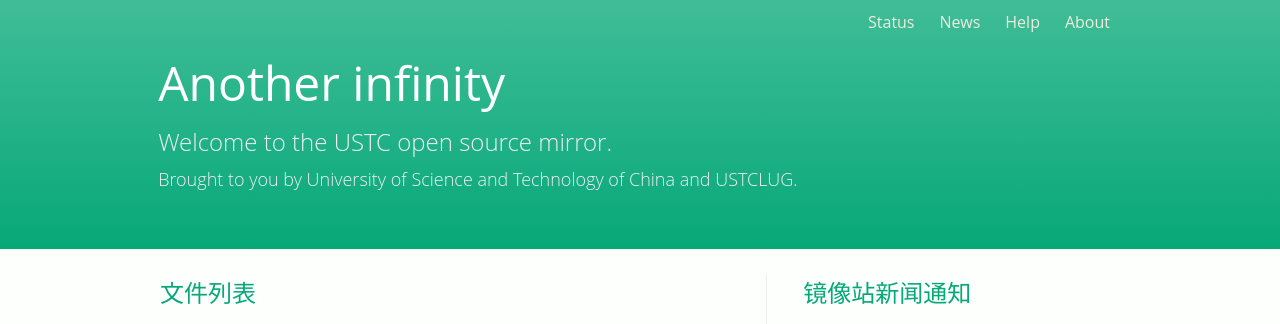
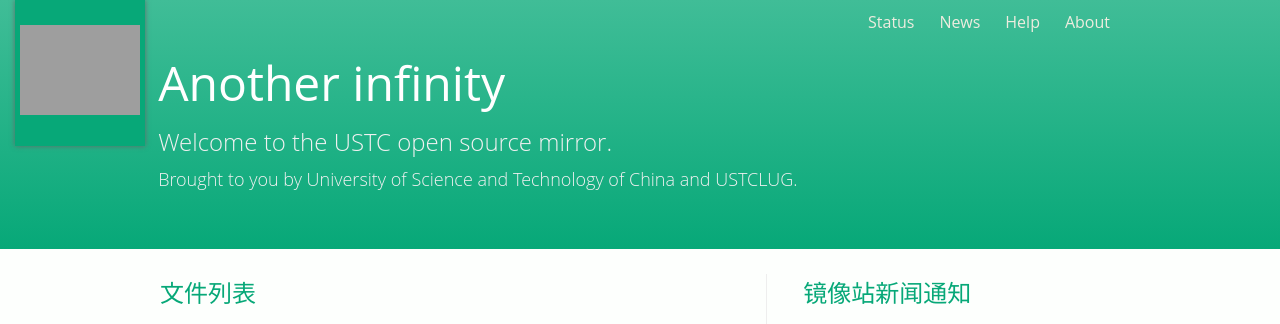
Before and after one commit to ustclug/mirrors-index, a Python web app: template templates/index.html in a window 1280 px wide. Shown: the top 324 px of the page. Run offline with Jinja, Linux system fonts and the light colour scheme; the template is opened without the code that fills it, so the values that code supplies are empty; some web fonts are replaced; grey boxes are pictures that could not be loaded.

Commit message:
A temporary banner for SFD2015

```diff
--- a/templates/header.html
+++ b/templates/header.html
@@ -1,3 +1,10 @@
+<!-- 2015 SFD advertisement. Remember to remove after it. -->
+<div id="banner">
+      <a href="https://lug.ustc.edu.cn/wiki/lug/sfd">
+              <img style="width:100%;" src="http://ftp.ustclug.org/%E6%B4%BB%E5%8A%A8/2015.09.19_SFD/banner.png"></img>
+                </a>
+</div>
+
 <div id="header">
     <ul id="headlinks">
         <li><a href="/status/" target="_blank">Status</a></li>
--- a/templates/style.html
+++ b/templates/style.html
@@ -269,7 +269,20 @@
 .modalcontent select{
     width:300px;
 }
+#banner{
+    display: none;
+}
 @media screen and (min-width:750px) {
+    #banner{
+        display: inline;
+        width: 120px;
+        position: absolute;
+        left: 15px;
+        top: 0px;
+        background-color: #07A878;
+        box-shadow: 0px 0px 5px #666;
+        padding: 25px 5px;
+    }
     #filelist{
         float:left;
         width:60%;
```
